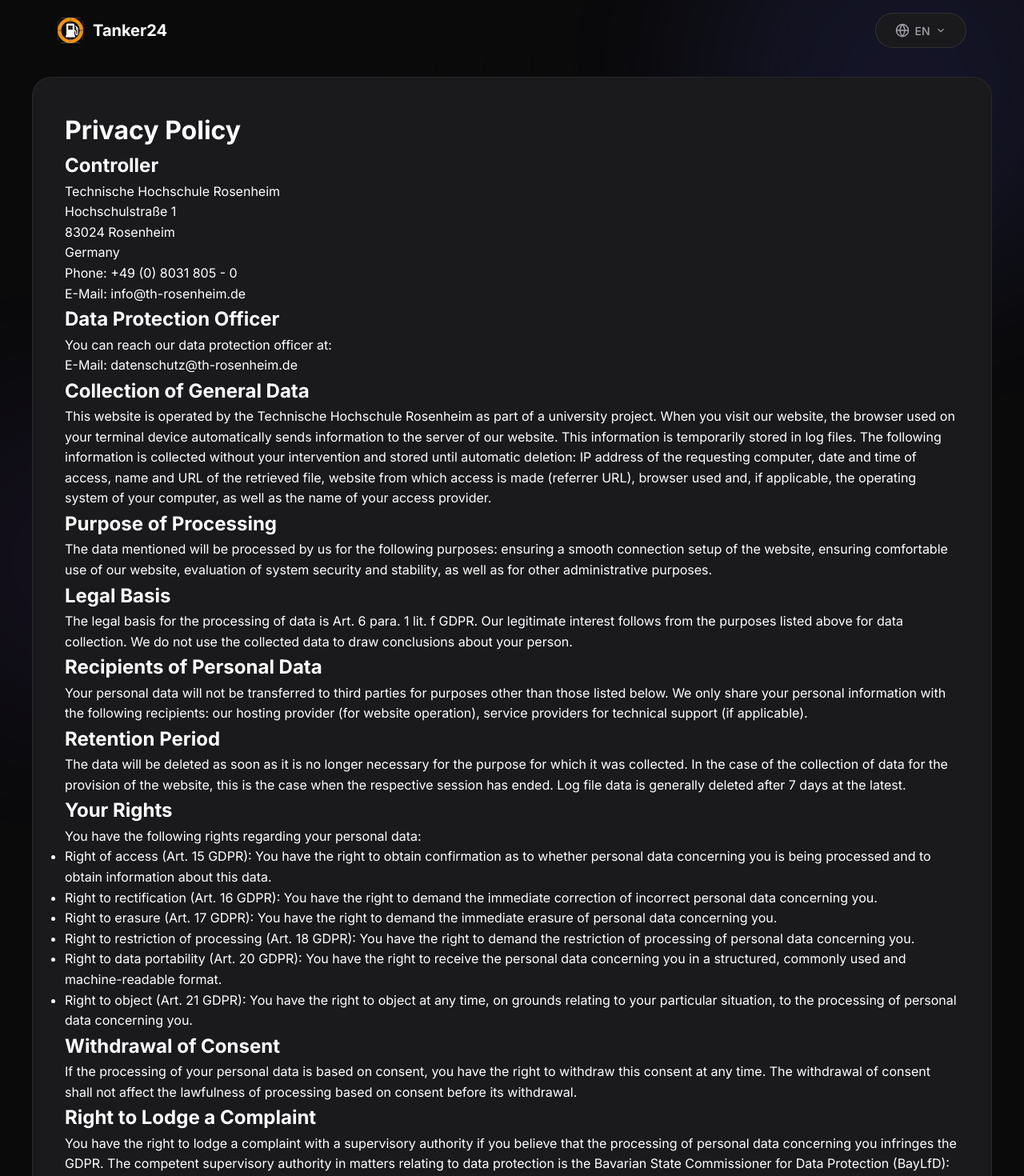
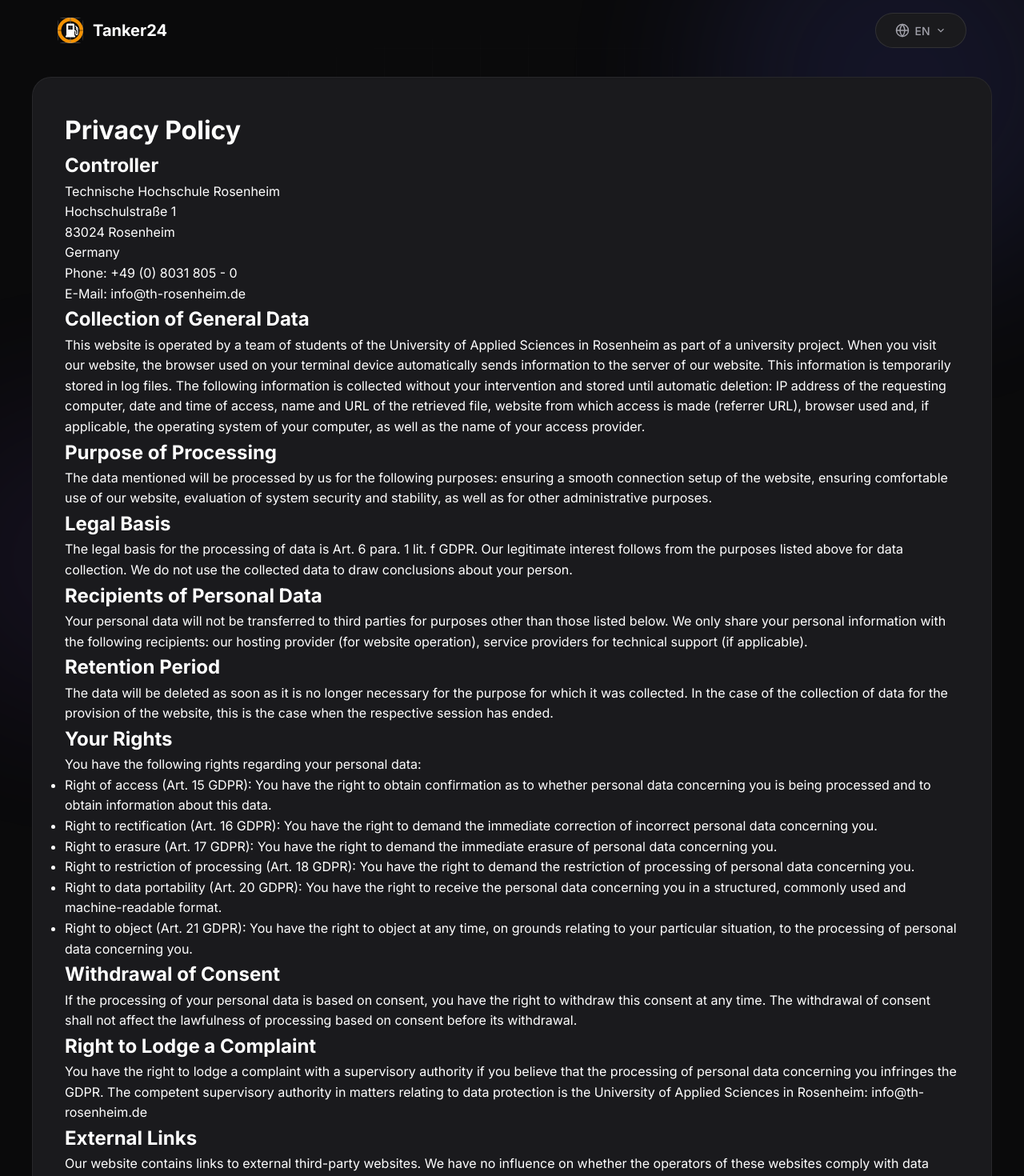
Before and after one commit to SQS-THRO/Tanker24, a SvelteKit app in the folder frontend/app/: page /privacy in a window 1280 px wide. Shown: the top 1470 px of the page at 80% size. Built offline with nearby package versions, Linux system fonts and the light colour scheme; no server answers.

Commit message:
changes to impressum and privacy

```diff
--- a/frontend/app/src/lib/i18n/index.ts
+++ b/frontend/app/src/lib/i18n/index.ts
@@ -148,16 +148,15 @@ export const translations = {
             copyrightHeading: 'Copyright',
             copyright: '© 2026 Tanker24. All rights reserved.',
             dataPrivacyHeading: 'Data Privacy',
-            dataPrivacy: 'Further information on data processing and data protection can be found under '
+            dataPrivacy: 'Further information on data processing and data protection can be found under ',
+			reasoningText: 'This Project is an PSTA from the SQS Course of the University of Applied Sciences in Rosenheim. Therefore any legal regards shall be communicated via the University'
 			},
 		privacy: {
 			pageTitle: 'Privacy Policy',
 			controllerHeading: 'Controller',
 			controller: 'Technische Hochschule Rosenheim\nHochschulstraße 1\n83024 Rosenheim\nGermany\nPhone: +49 (0) 8031 805 - 0\nE-Mail: info@th-rosenheim.de',
-			dpoHeading: 'Data Protection Officer',
-			dpo: 'You can reach our data protection officer at:\nE-Mail: datenschutz@th-rosenheim.de',
 			collectionHeading: 'Collection of General Data',
-			collection: 'This website is operated by the Technische Hochschule Rosenheim as part of a university project. When you visit our website, the browser used on your terminal device automatically sends information to the server of our website. This information is temporarily stored in log files. The following information is collected without your intervention and stored until automatic deletion: IP address of the requesting computer, date and time of access, name and URL of the retrieved file, website from which access is made (referrer URL), browser used and, if applicable, the operating system of your computer, as well as the name of your access provider.',
+			collection: 'This website is operated by a team of students of the University of Applied Sciences in Rosenheim as part of a university project. When you visit our website, the browser used on your terminal device automatically sends information to the server of our website. This information is temporarily stored in log files. The following information is collected without your intervention and stored until automatic deletion: IP address of the requesting computer, date and time of access, name and URL of the retrieved file, website from which access is made (referrer URL), browser used and, if applicable, the operating system of your computer, as well as the name of your access provider.',
 			purposeHeading: 'Purpose of Processing',
 			purpose: 'The data mentioned will be processed by us for the following purposes: ensuring a smooth connection setup of the website, ensuring comfortable use of our website, evaluation of system security and stability, as well as for other administrative purposes.',
 			legalBasisHeading: 'Legal Basis',
@@ -165,7 +164,7 @@ export const translations = {
 			recipientsHeading: 'Recipients of Personal Data',
 			recipients: 'Your personal data will not be transferred to third parties for purposes other than those listed below. We only share your personal information with the following recipients: our hosting provider (for website operation), service providers for technical support (if applicable).',
 			retentionHeading: 'Retention Period',
-			retention: 'The data will be deleted as soon as it is no longer necessary for the purpose for which it was collected. In the case of the collection of data for the provision of the website, this is the case when the respective session has ended. Log file data is generally deleted after 7 days at the latest.',
+			retention: 'The data will be deleted as soon as it is no longer necessary for the purpose for which it was collected. In the case of the collection of data for the provision of the website, this is the case when the respective session has ended.',
 			rightsHeading: 'Your Rights',
 			rightsIntro: 'You have the following rights regarding your personal data:',
 			rightAccess: 'Right of access (Art. 15 GDPR): You have the right to obtain confirmation as to whether personal data concerning you is being processed and to obtain information about this data.',
@@ -177,7 +176,7 @@ export const translations = {
 			withdrawHeading: 'Withdrawal of Consent',
 			withdraw: 'If the processing of your personal data is based on consent, you have the right to withdraw this consent at any time. The withdrawal of consent shall not affect the lawfulness of processing based on consent before its withdrawal.',
 			complaintHeading: 'Right to Lodge a Complaint',
-			complaint: 'You have the right to lodge a complaint with a supervisory authority if you believe that the processing of personal data concerning you infringes the GDPR. The competent supervisory authority in matters relating to data protection is the Bavarian State Commissioner for Data Protection (BayLfD): poststelle@lfd.bayern.de',
+			complaint: 'You have the right to lodge a complaint with a supervisory authority if you believe that the processing of personal data concerning you infringes the GDPR. The competent supervisory authority in matters relating to data protection is the University of Applied Sciences in Rosenheim: info@th-rosenheim.de',
 			externalLinksHeading: 'External Links',
 			externalLinks: 'Our website contains links to external third-party websites. We have no influence on whether the operators of these websites comply with data protection regulations. We have no control over the data protection practices of third parties. We are not responsible for the content or privacy practices of linked external sites.',
 			amendmentHeading: 'Amendment of this Privacy Policy',
@@ -334,16 +333,15 @@ export const translations = {
             copyrightHeading: 'Urheberrecht',
             copyright: '© 2026 Tanker24. Alle Rechte vorbehalten.',
             dataPrivacyHeading: 'Datenschutz',
-            dataPrivacy: 'Weiterführende Informationen zur Datenverarbeitung und zum Datenschutz finden Sie unter '
+            dataPrivacy: 'Weiterführende Informationen zur Datenverarbeitung und zum Datenschutz finden Sie unter ',
+			reasoningText: 'Dieses Projekt ist eine PSTA aus dem SQS Kurs der Technischen Hochschule Rosenheim. Jegliche rechtliche Belangen sollen daher über die Hochschule geklärt werden'
 		},
 		privacy: {
 			pageTitle: 'Datenschutzerklärung',
 			controllerHeading: 'Verantwortlicher',
 			controller: 'Technische Hochschule Rosenheim\nHochschulstraße 1\n83024 Rosenheim\nDeutschland\nTelefon: +49 (0) 8031 805 - 0\nE-Mail: info@th-rosenheim.de',
-			dpoHeading: 'Datenschutzbeauftragter',
-			dpo: 'Sie erreichen unseren Datenschutzbeauftragten unter:\nE-Mail: datenschutz@th-rosenheim.de',
 			collectionHeading: 'Erhebung von allgemeinen Daten',
-			collection: 'Diese Website wird von der Technischen Hochschule Rosenheim im Rahmen eines Hochschulprojekts betrieben. Wenn Sie unsere Website besuchen, werden automatisch Informationen an den Server unserer Website gesendet. Diese Informationen werden vorübergehend in Logdateien gespeichert. Folgende Daten werden ohne Ihr Zutun erfasst und bis zur automatischen Löschung gespeichert: IP-Adresse des anfordernden Rechners, Datum und Uhrzeit des Zugriffs, Name und URL der abgerufenen Datei, Website, von der aus der Zugriff erfolgt (Referrer-URL), verwendeter Browser und ggf. das Betriebssystem Ihres Rechners sowie der Name Ihres Access-Providers.',
+			collection: 'Diese Website wird von einem Team von Studenten der Technischen Hochschule Rosenheim im Rahmen eines Hochschulprojekts betrieben. Wenn Sie unsere Website besuchen, werden automatisch Informationen an den Server unserer Website gesendet. Diese Informationen werden vorübergehend in Logdateien gespeichert. Folgende Daten werden ohne Ihr Zutun erfasst und bis zur automatischen Löschung gespeichert: IP-Adresse des anfordernden Rechners, Datum und Uhrzeit des Zugriffs, Name und URL der abgerufenen Datei, Website, von der aus der Zugriff erfolgt (Referrer-URL), verwendeter Browser und ggf. das Betriebssystem Ihres Rechners sowie der Name Ihres Access-Providers.',
 			purposeHeading: 'Zweck der Verarbeitung',
 			purpose: 'Die oben genannten Daten werden von uns zu folgenden Zwecken verarbeitet: Gewährleistung eines reibungslosen Verbindungsaufbaus der Website, Gewährleistung einer komfortablen Nutzung unserer Website, Auswertung der Systemsicherheit und -stabilität sowie zu weiteren administrativen Zwecken.',
 			legalBasisHeading: 'Rechtsgrundlage',
@@ -351,7 +349,7 @@ export const translations = {
 			recipientsHeading: 'Empfänger personenbezogener Daten',
 			recipients: 'Ihre personenbezogenen Daten werden nicht an Dritte zu anderen als den unten genannten Zwecken weitergegeben. Wir geben Ihre persönlichen Daten nur an folgende Empfänger weiter: unseren Hosting-Anbieter (für den Website-Betrieb), Dienstleister für technischen Support (falls zutreffend).',
 			retentionHeading: 'Speicherdauer',
-			retention: 'Die Daten werden gelöscht, sobald sie für die Erreichung des Zweckes ihrer Erhebung nicht mehr erforderlich sind. Im Falle der Erfassung der Daten zur Bereitstellung der Website ist dies der Fall, wenn die jeweilige Sitzung beendet ist. Logdateien werden in der Regel nach spätestens 7 Tagen gelöscht.',
+			retention: 'Die Daten werden gelöscht, sobald sie für die Erreichung des Zweckes ihrer Erhebung nicht mehr erforderlich sind. Im Falle der Erfassung der Daten zur Bereitstellung der Website ist dies der Fall, wenn die jeweilige Sitzung beendet ist.',
 			rightsHeading: 'Ihre Rechte',
 			rightsIntro: 'Sie haben folgende Rechte bezüglich Ihrer personenbezogenen Daten:',
 			rightAccess: 'Auskunftsrecht (Art. 15 DSGVO): Sie haben das Recht, eine Bestätigung darüber zu verlangen, ob personenbezogene Daten, die Sie betreffen, verarbeitet werden, und Informationen über diese Daten zu erhalten.',
@@ -363,7 +361,7 @@ export const translations = {
 			withdrawHeading: 'Widerruf der Einwilligung',
 			withdraw: 'Beruht die Verarbeitung Ihrer personenbezogenen Daten auf einer Einwilligung, haben Sie das Recht, diese Einwilligung jederzeit zu widerrufen. Der Widerruf der Einwilligung berührt nicht die Rechtmäßigkeit der aufgrund der Einwilligung bis zum Widerruf erfolgten Verarbeitung.',
 			complaintHeading: 'Beschwerderecht',
-			complaint: 'Sie haben das Recht, bei einer Aufsichtsbehörde Beschwerde einzulegen, wenn Sie der Ansicht sind, dass die Verarbeitung der Sie betreffenden personenbezogenen Daten gegen die DSGVO verstößt. Die zuständige Aufsichtsbehörde in Datenschutzangelegenheiten ist der Bayerische Landesbeauftragte für den Datenschutz (BayLfD): poststelle@lfd.bayern.de',
+			complaint: 'Sie haben das Recht, bei einer Aufsichtsbehörde Beschwerde einzulegen, wenn Sie der Ansicht sind, dass die Verarbeitung der Sie betreffenden personenbezogenen Daten gegen die DSGVO verstößt. Die zuständige Aufsichtsbehörde in Datenschutzangelegenheiten ist die Technische Hochschule Rosenheim: info@th-rosenheim.de',
 			externalLinksHeading: 'Externe Links',
 			externalLinks: 'Unsere Website enthält Links zu externen Drittwebsites. Wir haben keinen Einfluss darauf, ob deren Betreiber die Datenschutzbestimmungen einhalten. Wir haben keinen Einfluss auf die Datenschutzpraktiken Dritter. Für die Inhalte oder Datenschutzpraktiken verlinkter externer Seiten sind wir nicht verantwortlich.',
 			amendmentHeading: 'Änderung dieser Datenschutzerklärung',
--- a/frontend/app/src/routes/impressum/+page.svelte
+++ b/frontend/app/src/routes/impressum/+page.svelte
@@ -44,7 +44,11 @@
 		<div class="content-card">
 			<h1>{$t.impressum.pageTitle}</h1>
 			<div class="divider-nogap"></div>
+			<br/>
+			<p>{$t.impressum.reasoningText}</p>
+			<br/>
 			<p>{$t.impressum.contactAdress}</p>
+			<br/>
 			<p class="bolder">{$t.impressum.contactRepresentativeHeading}</p>
 			<p>{$t.impressum.contactRepresentative}</p>
 
--- a/frontend/app/src/routes/privacy/+page.svelte
+++ b/frontend/app/src/routes/privacy/+page.svelte
@@ -20,11 +20,6 @@
 			<section>
 				<h2>{$t.privacy.controllerHeading}</h2>
 				<p>{$t.privacy.controller}</p>
-			</section>
-
-			<section>
-				<h2>{$t.privacy.dpoHeading}</h2>
-				<p>{$t.privacy.dpo}</p>
 			</section>
 
 			<section>
```
